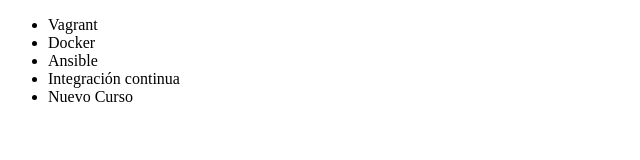
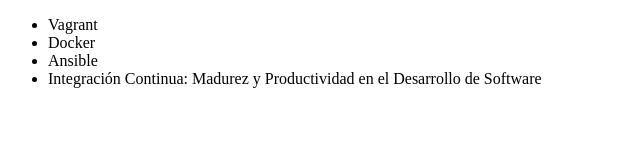
Before and after one commit to mikly19/alura-git, a plain HTML site: page index.html in a window 1280 px wide. Shown: the whole page, without its empty margins (0-640 px from the left). Drawn offline with Linux system fonts and the light colour scheme.

Commit message:
Renombrando curso de Integración Contínua

```diff
--- a/index.html
+++ b/index.html
@@ -9,8 +9,7 @@
          <li> Vagrant </li>
          <li> Docker </li>
          <li> Ansible </li>
-         <li> Integración continua </li>
-         <li> Nuevo Curso </li>
+         <li> Integración Continua: Madurez y Productividad en el Desarrollo de Software </li>
      </ul>
 </body>
 </html>
```
